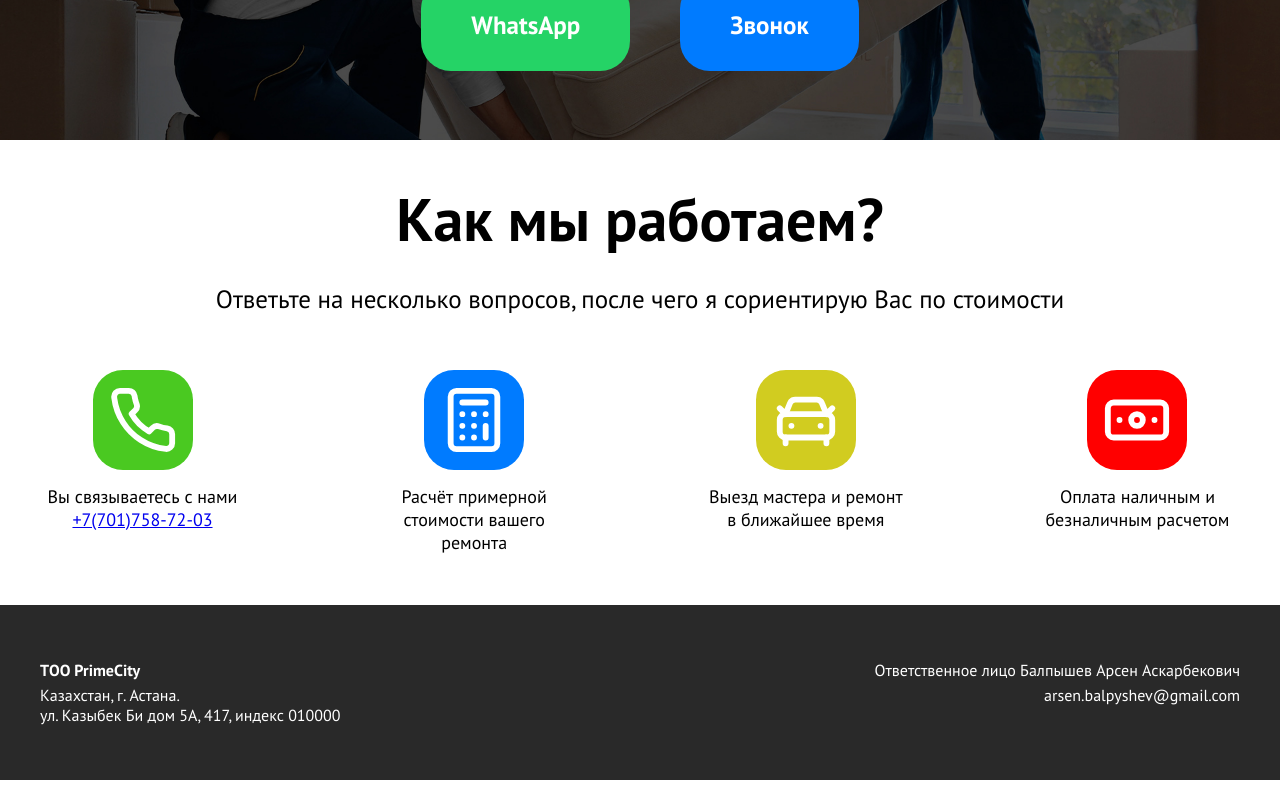
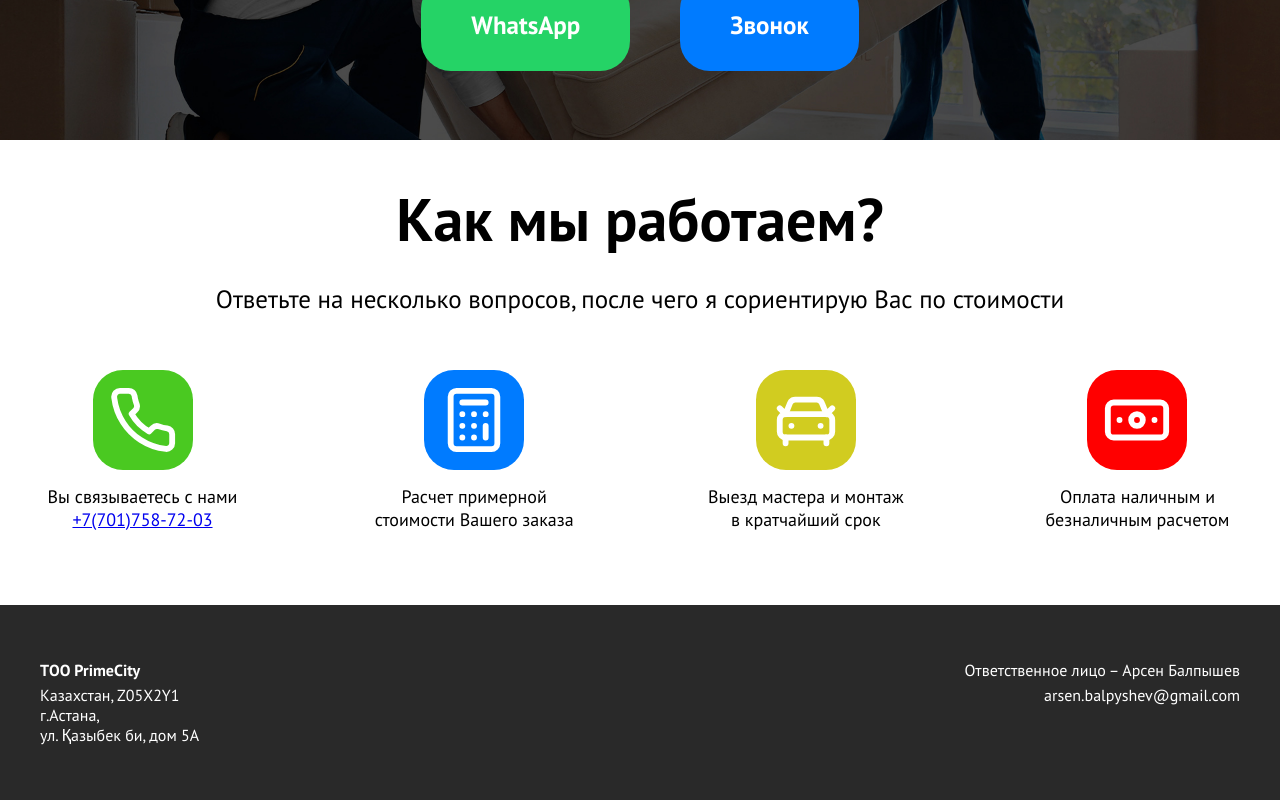
Before and after one commit to erkosha11/PrimeCity, a React (Vite) app: page / in a window 1280 px wide. Shown: the part 2142-2942 px from the top of the page. Built offline with nearby package versions, Linux system fonts and the light colour scheme.

Commit message:
change footer

```diff
--- a/src/components/Footer/Footer.tsx
+++ b/src/components/Footer/Footer.tsx
@@ -10,14 +10,16 @@ export const Footer = () => {
               <strong>ТOO PrimeCity</strong>
             </p>
             <p>
-              Казахстан, г. Астана.
-              <br /> ул. Казыбек Би дом 5А, 417, индекс 010000
+              Казахстан, Z05X2Y1
+              <br /> г.Астана,
+              <br />
+              ул. Қазыбек би, дом 5А
             </p>
           </div>
           <div>
-            <p>Ответственное лицо Балпышев Арсен Аскарбекович</p>
+            <p>Ответственное лицо – Арсен Балпышев</p>
             <p>
-              <a href="mailto:arsen.balpyshev@gmail.com">
+              <a href="mailto:arsen.balpyshev@gmail.com ">
                 arsen.balpyshev@gmail.com
               </a>
             </p>
--- a/src/components/Job/Job.tsx
+++ b/src/components/Job/Job.tsx
@@ -28,12 +28,12 @@ export const Job = () => {
 
             <div className={s.jobCard}>
               <img className={s.jobCalcImg} src={CalcImg} alt="" />
-              <p>Расчёт примерной стоимости вашего ремонта</p>
+              <p>Расчет примерной стоимости Вашего заказа</p>
             </div>
 
             <div className={s.jobCard}>
               <img className={s.jobCarImg} src={CarImg} alt="" />
-              <p>Выезд мастера и ремонт в ближайшее время</p>
+              <p>Выезд мастера и монтаж в кратчайший срок</p>
             </div>
 
             <div className={s.jobCard}>
```
